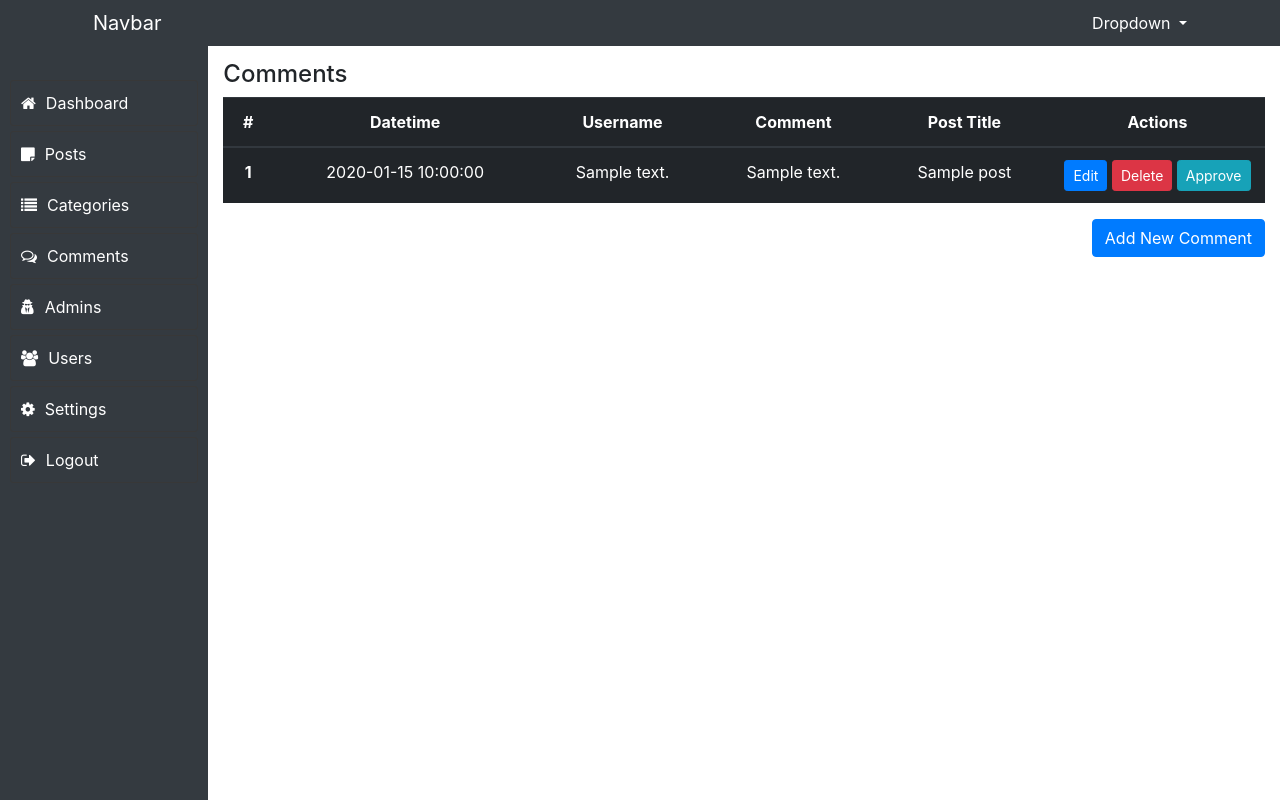
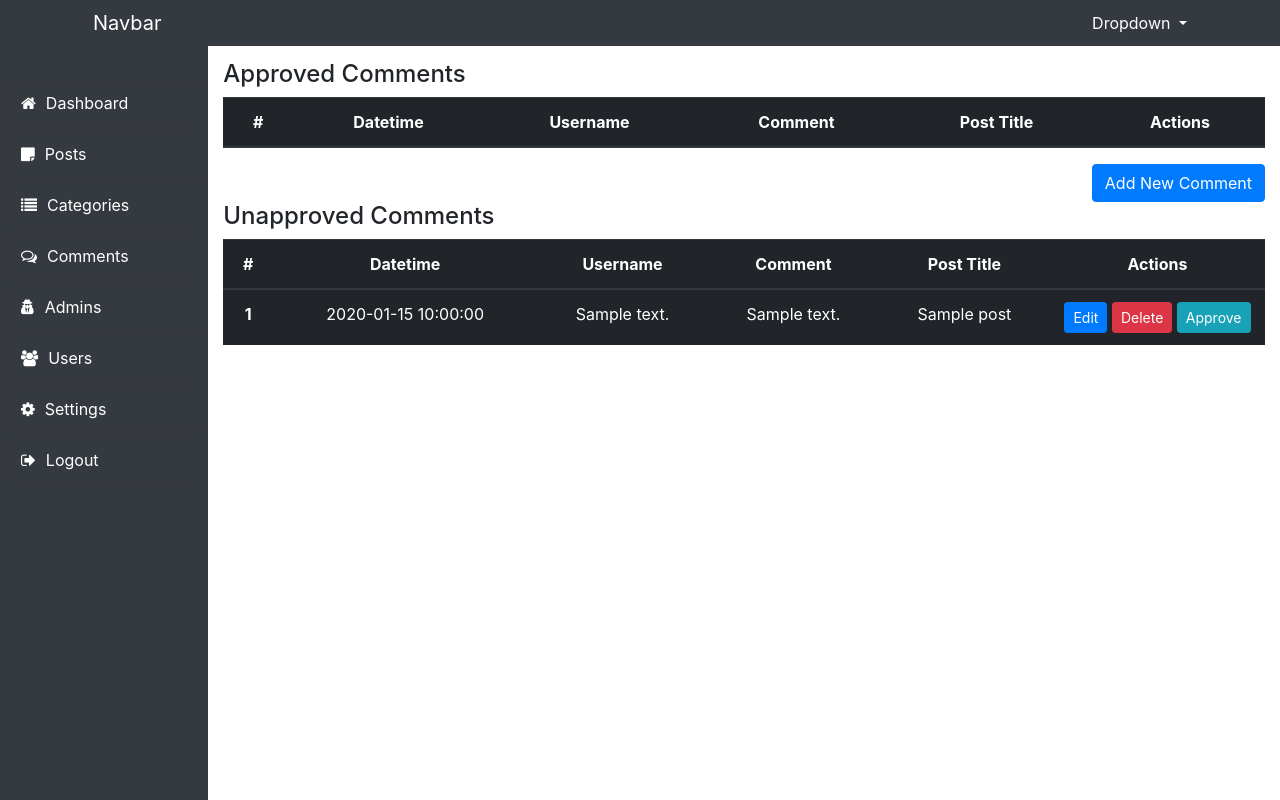
Before and after one commit to Dream-Team-Pro/badrblog, a PHP site: page /admin/comments.php in a window 1280 px wide. Run offline with PHP 8.4, Linux system fonts and the light colour scheme; tables that the repository leaves empty or names only in its code hold one stand-in row (values such as "Sample post"); lists and menus that the app fills with data are empty.

Commit message:
adding unapproved comment table

```diff
--- a/admin/comments.php
+++ b/admin/comments.php
@@ -11,9 +11,9 @@
                 <?php include "inc/sidebar.php"; ?>
             </div>
             <div class="col-sm-10 col-md-10 col-lg-10">
-                <div class="comments">
+                <div class="approved-comments">
 
-                <?php
+                    <?php
                     if(! session_id()) {
                         session_start();
                     }
@@ -36,10 +36,10 @@
                         echo "</div>";
                         $_SESSION['error'] = "";
                     }
-                ?>
+                    ?>
 
 
-                    <h4>Comments</h4>
+                    <h4>Approved Comments</h4>
                     <div class="table-responsive">
                         <table class="table table-hover table-dark">
                         <thead class="text-center">
@@ -55,7 +55,94 @@
                         <tbody>
                         <?php
                         $number = 0;
-                        foreach (get_comments() as $comment) { $number++;  ?>
+                        foreach (get_all_comments(1) as $comment) { $number++;  ?>
+                            <tr>
+                                <th scope="row" class="text-center"><?php echo $number; ?></th>
+                                <td class="text-center"><?php echo $comment['datetime']; ?></td>
+                                <td class="text-center"><?php echo $comment['commenter_name']; ?></td>
+
+                                <td class="text-center">
+                                    <?php
+                                    if (strlen($comment['comment']) > 100){
+                                        echo substr($comment['comment'], 0, 100) . "  [...]";
+                                    }else {
+                                        echo $comment['comment'];
+                                    }
+                                    ?>
+                                </td>
+
+                                <td class="text-center">
+                                    <?php   $post_id = $comment['post_id'];
+                                            $post_title = get_posts($post_id)['title'];
+                                            if (strlen($post_title) > 50){
+                                                echo substr($post_title, 0, 50) . "  [...]";
+                                            }else {
+                                                echo $post_title;
+                                            }
+                                    ?>
+                                </td>
+
+                                <td class="action-links text-center">
+                                    <a href="comment.php?id=<?php echo $comment['id']; ?>" class="btn btn-primary btn-sm">Edit</a>
+                                    <form onsubmit="return confirm('Are You Sure ?');" action="deletecomment.php" method="post">
+                                        <input type="hidden" name="id" value="<?php echo $comment['id']; ?>">
+                                        <input class="btn btn-danger btn-sm" type="submit" value="Delete" name="deletecomment">
+                                    </form>
+                                </td>
+
+                            </tr>
+                        <?php } ?>
+                        </tbody>
+                        </table>
+                        <a class="btn btn-primary float-right" href="comment.php">Add New Comment</a>
+                    </div>
+                </div>
+
+                <div class="unapproved-comments">
+
+                    <?php
+                    if(! session_id()) {
+                        session_start();
+                    }
+                    if(isset($_SESSION['success']) && ! empty($_SESSION['success'])) {
+                        echo "<div class='alert alert-success alert-dismissible fade show'>";
+                        echo $_SESSION['success'];
+                        echo "<button type='button' class='close' data-dismiss='alert' aria-label='Close'>";
+                        echo "<span aria-hidden='true'>&times;</span>";
+                        echo "</button>";
+                        echo "</div>";
+                        $_SESSION['success'] = "";
+
+                    }
+                    if(isset($_SESSION['error']) && ! empty($_SESSION['error'])) {
+                        echo "<div class='alert alert-danger alert-dismissible fade show'>";
+                        echo $_SESSION['error'];
+                        echo "<button type='button' class='close' data-dismiss='alert' aria-label='Close'>";
+                        echo "<span aria-hidden='true'>&times;</span>";
+                        echo "</button>";
+                        echo "</div>";
+                        $_SESSION['error'] = "";
+                    }
+                    ?>
+
+
+                    <h4>Unapproved Comments</h4>
+                    <div class="table-responsive">
+                        <table class="table table-hover table-dark">
+                        <thead class="text-center">
+                            <tr>
+                                <th scope="col">#</th>
+                                <th scope="col">Datetime</th>
+                                <th scope="col">Username</th>
+                                <th scope="col">Comment</th>
+                                <th scope="col">Post Title</th>
+                                <th scope="col">Actions</th>
+                            </tr>
+                        </thead>
+                        <tbody>
+                        <?php
+                        $number = 0;
+                        foreach (get_all_comments(0) as $comment) { $number++;  ?>
                             <tr>
                                 <th scope="row" class="text-center"><?php echo $number; ?></th>
                                 <td class="text-center"><?php echo $comment['datetime']; ?></td>
@@ -95,10 +182,8 @@
                         <?php } ?>
                         </tbody>
                         </table>
-                        <a class="btn btn-primary float-right" href="comment.php">Add New Comment</a>
                     </div>
                 </div>
-
 
 
 
--- a/admin/inc/functions.php
+++ b/admin/inc/functions.php
@@ -235,6 +235,24 @@ function update_reset_password_code($email) {
 }
 
 /* Comments Functions */
+function get_all_comments($approve) {
+    include "connect.php";
+    $sql = "";
+    if($approve === 1) {
+        $sql = "SELECT * FROM comments WHERE approve = 1";
+    } else {
+        $sql = "SELECT * FROM comments WHERE approve = 0";
+    }
+    try {
+            $result = $con->prepare($sql);
+            $result->execute();
+            return $result->fetchAll(PDO::FETCH_ASSOC);
+    } catch (Exception $e) {
+        echo "Error: " . $e->getMessage();
+        return array();
+    }
+}
+
 function get_comments($id = "") {
     include "connect.php";
     $sql = "";
@@ -243,7 +261,6 @@ function get_comments($id = "") {
     } else {
         $sql = "SELECT * FROM comments ORDER BY datetime DESC";
     }
-
     try {
         if(! empty($id)) {
             $result = $con->prepare($sql);
--- a/admin/resources/css/style.css
+++ b/admin/resources/css/style.css
@@ -88,11 +88,13 @@ h5 {
 }
 .posts div table tbody td.action-links,
 .admins div table tbody td.action-links,
+.approved-comments div table tbody td.action-links,
 .categories div table tbody td.action-links {
     width: 130px;
 }
 .posts div table tbody td form,
-.comments div table tbody td form,
+.approved-comments div table tbody td form,
+.unapproved-comments div table tbody td form,
 .admins div table tbody td form,
 .categories div table tbody td form {
     display: inline;
@@ -190,7 +192,7 @@ h5 {
 }
 
 /*  Comments Style   */
-.comments div table tbody td.action-links {
+.unapproved-comments div table tbody td.action-links {
     width: 215px;
 }
 
```
